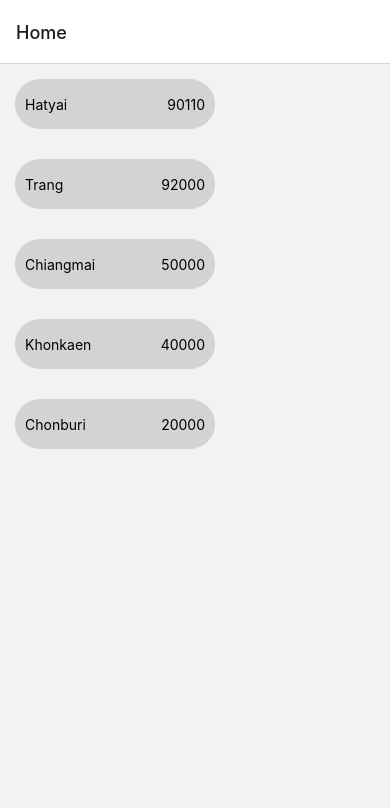
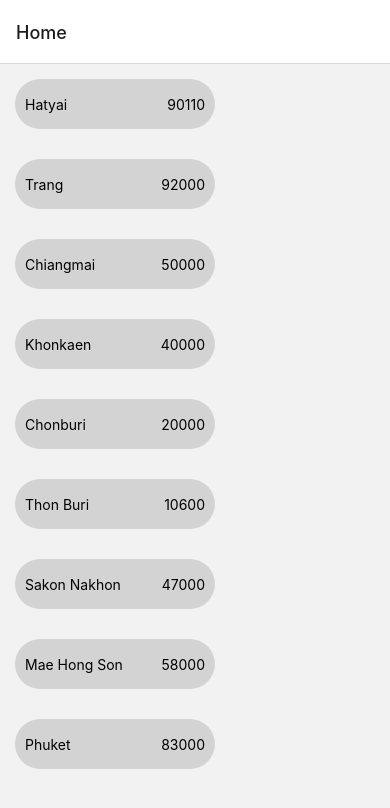
Before and after one commit to juringx/Lab-React-Native, a React Native app: screen /Home in a window 390 px wide. Shown: the top 808 px of the page. Built offline with nearby package versions, Linux system fonts and the light colour scheme.

Commit message:
Add Zipcode

```diff
--- a/screen/ZipCodeScreen.js
+++ b/screen/ZipCodeScreen.js
@@ -8,6 +8,10 @@ const availableZipItems = [
     { place: 'Chiangmai', code: '50000' },
     { place: 'Khonkaen', code: '40000' },
     { place: 'Chonburi', code: '20000' },
+    { place: 'Thon Buri', code: '10600' },
+    { place: 'Sakon Nakhon', code: '47000' },
+    { place: 'Mae Hong Son', code: '58000' },
+    { place: 'Phuket', code: '83000' },
 ]
 const ZipItem = ({place, code, navigation}) => (
     <TouchableHighlight activeOpacity={0.5} underlayColor="grey" style={styles.TouchStyle} onPress={() => {
```
